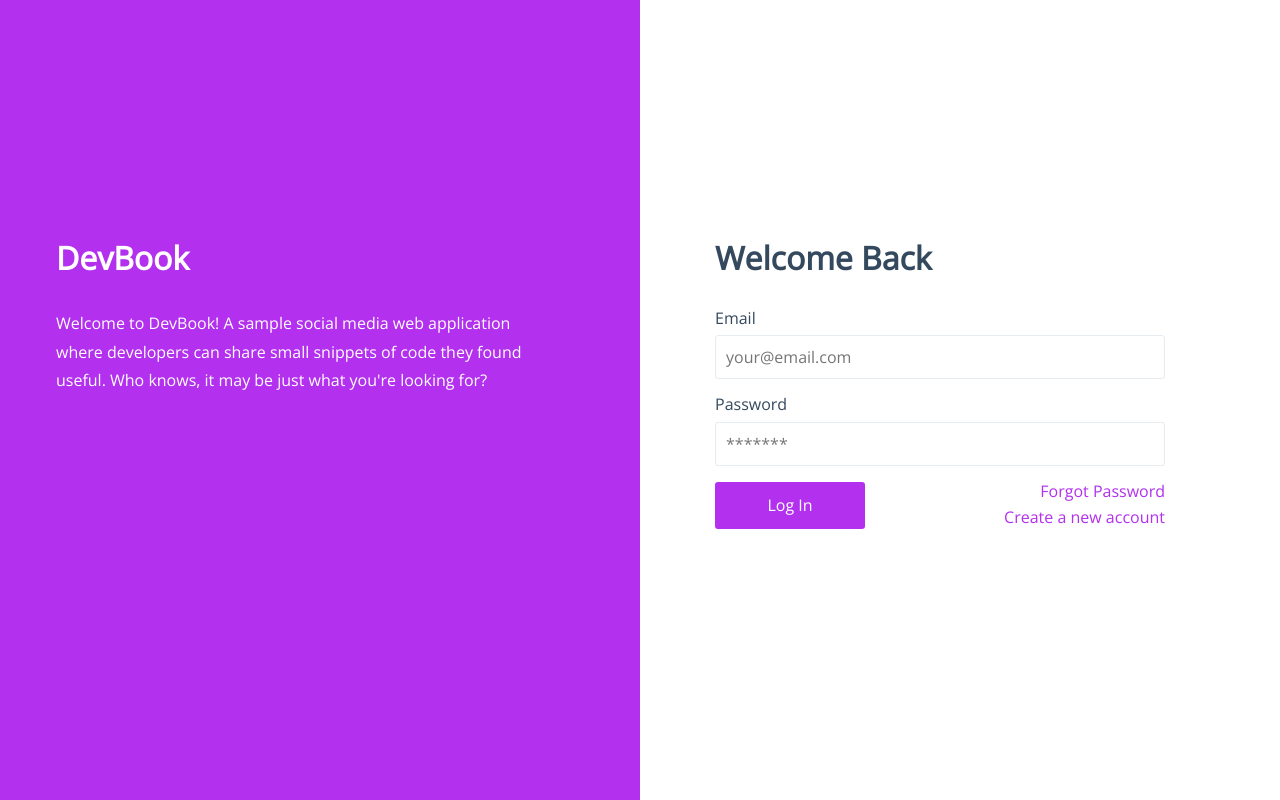
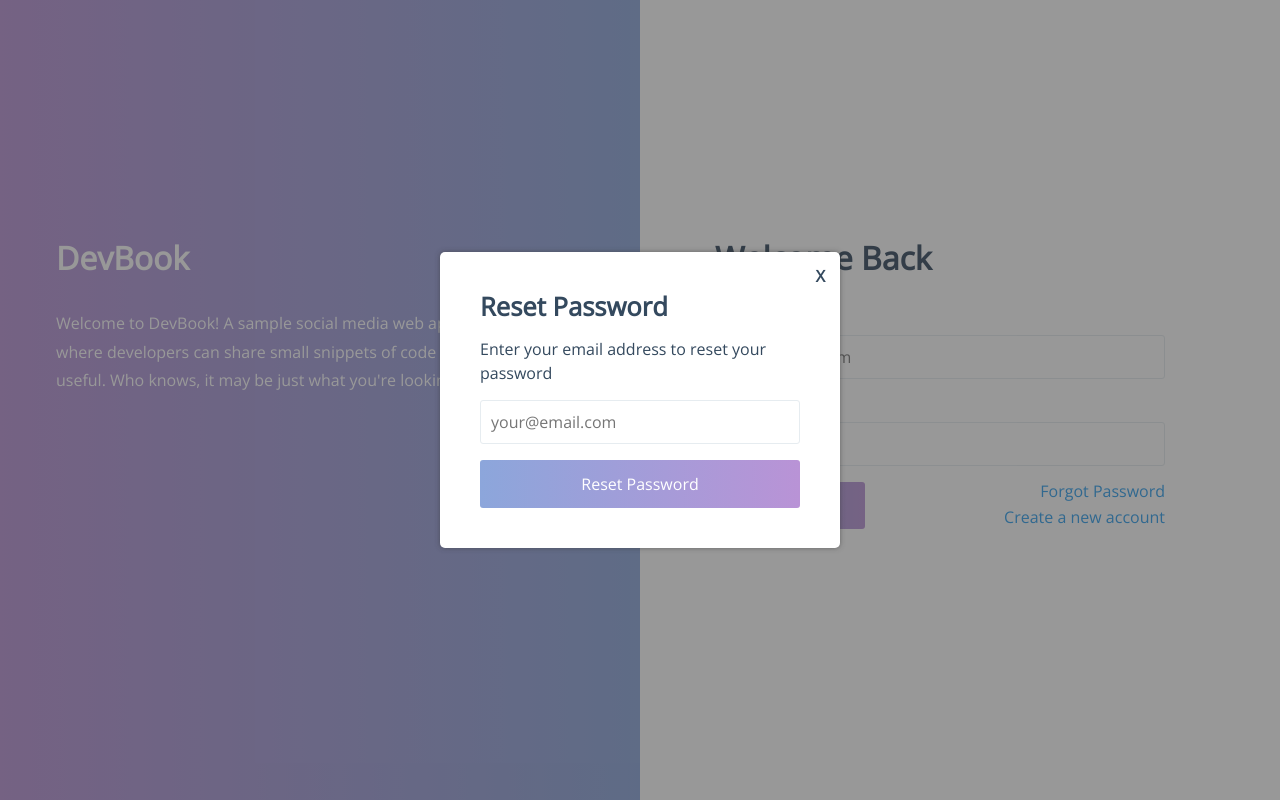
Before and after one commit to Austinbreathesair/DevGram, a Vue app: page /login in a window 1280 px wide. Both pictures are taken after a click on the link "Forgot Password". Built offline with nearby package versions, Linux system fonts and the light colour scheme; no server answers.

Commit message:
enabled forgot password and signup forms

```diff
--- a/src/assets/scss/_global.scss
+++ b/src/assets/scss/_global.scss
@@ -1,7 +1,7 @@
 // imports
 @import url('https://fonts.googleapis.com/css?family=Open+Sans');
 // colors
-$primary: #b230ee;
+$primary: #30a0ee;
 $error: #ef5777;
 $success: #1abc9c;
 $light: #f5f8fa;
@@ -13,7 +13,9 @@ $white: #fff;
 body {
   margin: 0;
   color: $dark;
-  background: #2b2b2c;
+  background: #b993d6; /* fallback for old browsers */
+  background: -webkit-linear-gradient(to right, #b993d6, #8ca6db); /* Chrome 10-25, Safari 5.1-6 */
+  background: linear-gradient(to right, #b993d6, #8ca6db); /* W3C, IE 10+/ Edge, Firefox 16+, Chrome 26+, Opera 12+, Safari 7+ */
 }
 
 html {
@@ -92,6 +94,7 @@ section {
   flex-grow: 1;
   flex-basis: 0;
   padding: 1rem;
+  border-radius: 20px;
   @media screen and (max-width: 742px) {
   }
 }
@@ -131,7 +134,10 @@ section {
 }
 
 .button {
-  background: $primary;
+  background: #b993d6; /* fallback for old browsers */
+  background: -webkit-linear-gradient(to right, #8ca6db, #b993d6); /* Chrome 10-25, Safari 5.1-6 */
+  background: linear-gradient(to right, #8ca6db, #b993d6); /* W3C, IE 10+/ Edge, Firefox 16+, Chrome 26+, Opera 12+, Safari 7+ */
+
   border: 0;
   outline: 0;
   color: $white;
@@ -142,7 +148,9 @@ section {
   cursor: pointer;
 
   &:hover {
-    background: lighten($primary, 5%);
+    background: #b993d6; /* fallback for old browsers */
+    background: -webkit-linear-gradient(to left, #8ca6db, #b993d6); /* Chrome 10-25, Safari 5.1-6 */
+    background: linear-gradient(to left, #8ca6db, #b993d6); /* W3C, IE 10+/ Edge, Firefox 16+, Chrome 26+, Opera 12+, Safari 7+ */
   }
 
   &:disabled {
--- a/src/assets/scss/_layout.scss
+++ b/src/assets/scss/_layout.scss
@@ -39,7 +39,9 @@ header {
 
 // login
 #login {
-  background: linear-gradient(to right, $primary 0%, $primary 50%, $white 50%, $white 100%);
+  background: #b993d6; /* fallback for old browsers */
+  background: -webkit-linear-gradient(to right, #b993d6, #8ca6db 50%, $white 50%, $white 100%); /* Chrome 10-25, Safari 5.1-6 */
+  background: linear-gradient(to right, #b993d6, #8ca6db 50%, $white 50%, $white 100%);
 
   @media screen and (max-width: 742px) {
     height: 100vh;
@@ -50,6 +52,7 @@ header {
   .col2 {
     height: 100vh;
     padding-top: 30vh;
+    border-radius: 10px;
     @media screen and (max-width: 742px) {
       height: auto;
       padding-top: 20vh;
@@ -58,6 +61,7 @@ header {
 
   .col1 {
     color: $white;
+    border-radius: 10px;
     @media screen and (max-width: 742px) {
       display: none;
     }
@@ -82,6 +86,7 @@ header {
   }
 
   .col2 {
+    border-radius: 10px;
     h1 {
       margin-bottom: 2rem;
     }
@@ -168,12 +173,14 @@ header {
 
 // dashboard
 #dashboard {
+  border-radius: 10px;
   section {
     padding: 2rem 0;
   }
 
   .col1 {
     flex: 0 0 30%;
+    border-radius: 10px;
 
     @media screen and (max-width: 1000px) {
       flex: 0 0 40%;
@@ -183,6 +190,7 @@ header {
   .profile {
     background: $white;
     padding: 2rem;
+    border-radius: 10px;
 
     h5 {
     }
@@ -393,6 +401,7 @@ header {
     margin: 5vh auto 0;
     background: $white;
     padding: 2rem;
+    border-radius: 10px;
   }
 
   form {
--- a/src/components/PasswordReset.vue
+++ b/src/components/PasswordReset.vue
@@ -2,7 +2,9 @@
   <div class="modal">
     <div class="modal-content">
       <div @click="$emit('close')"
-           class="close">Close</div>
+           class="close">
+        <strong>X</strong>
+      </div>
       <h3>Reset Password</h3>
       <div v-if="!showSuccess">
         <p>Enter your email address to reset your password</p>
@@ -14,7 +16,7 @@
         <p v-if="errorMsg !== ''"
            class="error">{{errorMsg}}</p>
         <button @click="resetPassword()"
-                class="button">Reset</button>
+                class="button">Reset Password</button>
       </div>
       <p v-else>Success! Check your email for the reset link.</p>
     </div>
--- a/src/views/Dashboard.vue
+++ b/src/views/Dashboard.vue
@@ -39,6 +39,7 @@
         <div v-else>
           <p class="no-results">There are currently no posts...</p>
         </div>
+        <br />
       </div>
     </section>
 
--- a/src/views/Login.vue
+++ b/src/views/Login.vue
@@ -17,6 +17,7 @@
             <input v-model="loginForm.email"
                    type="text"
                    placeholder="your@email.com"
+                   required
                    id="email" />
           </div>
           <div>
@@ -24,13 +25,14 @@
             <input v-model="loginForm.password"
                    type="password"
                    placeholder="*******"
+                   required
                    id="password1" />
           </div>
           <button @click="login()"
                   class="button">Log In</button>
           <div class="extras">
-            <a>Forgot Password</a>
-            <a>Create a new account</a>
+            <a @click="togglePasswordReset()">Forgot Password</a>
+            <a @click="toggleForm()">Create a new account</a>
           </div>
         </form>
         <form v-else
@@ -62,6 +64,7 @@
             <input v-model.trim="signupForm.password"
                    type="password"
                    placeholder="**********"
+                   required
                    id="password2" />
           </div>
           <button @click="signUp()"
```
